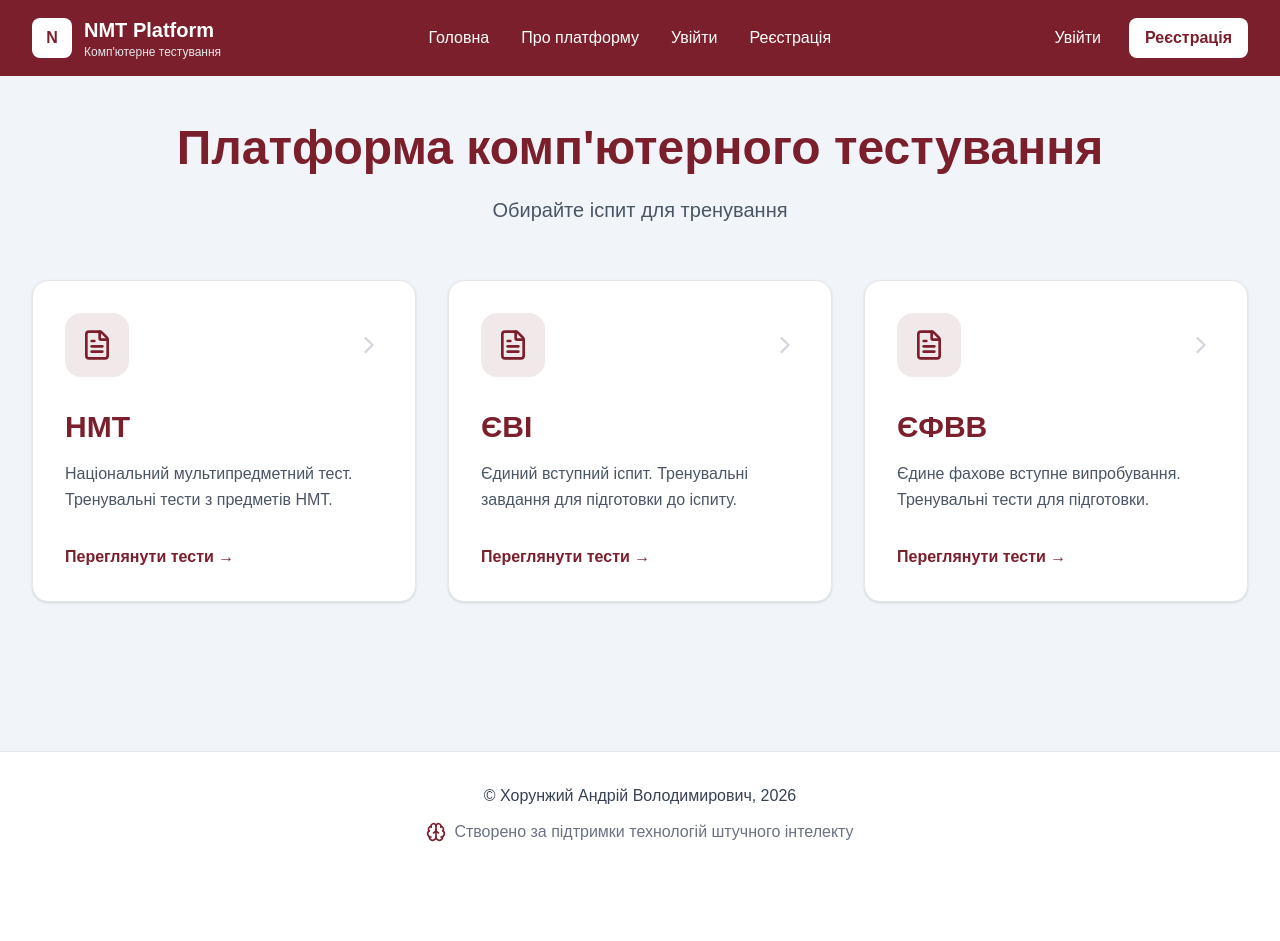
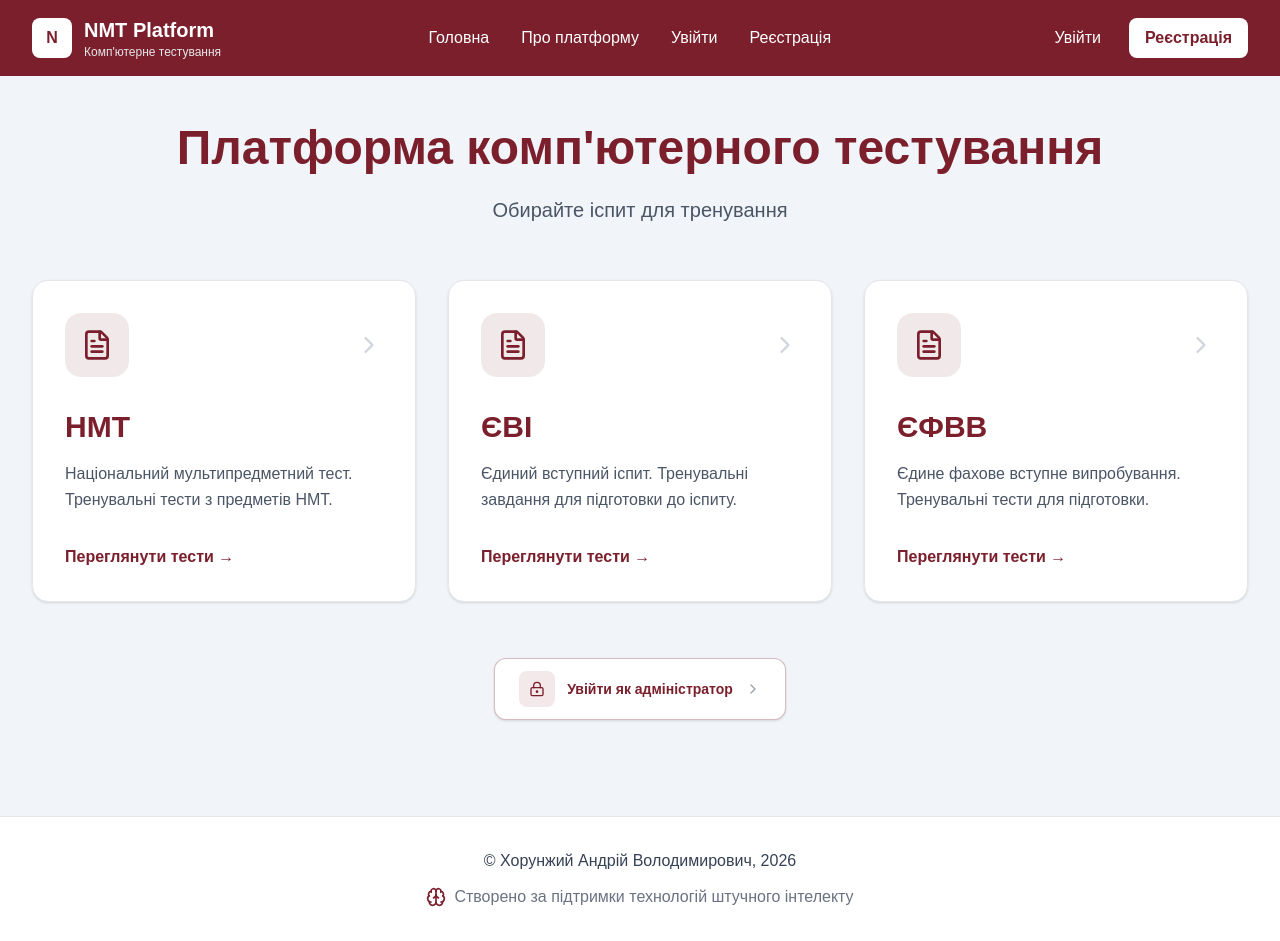
Before and after one commit to Andrii-kh-test/nmt-platform, a Next.js app: page / in a window 1280 px wide. Before the commit the page ends 876 px from the top, so only its background shows below. Built offline with nearby package versions, Linux system fonts and the light colour scheme.

Commit message:
Додано кнопку входу адміністратора на головну сторінку

```diff
--- a/app/page.tsx
+++ b/app/page.tsx
@@ -1,4 +1,9 @@
-import { Brain, ChevronRight, FileText } from "lucide-react";
+import {
+  Brain,
+  ChevronRight,
+  FileText,
+  LockKeyhole,
+} from "lucide-react";
 
 const examSections = [
   {
@@ -42,7 +47,6 @@ export default function Home() {
 
         {/* Розділи іспитів */}
         <div className="grid grid-cols-1 md:grid-cols-3 gap-8">
-
           {examSections.map((exam) => (
             <a
               key={exam.type}
@@ -79,11 +83,80 @@ export default function Home() {
                 <div className="mt-8 text-[#7A1F2B] font-semibold">
                   Переглянути тести →
                 </div>
-
               </div>
             </a>
           ))}
+        </div>
 
+        {/* =====================================================
+            ВХІД АДМІНІСТРАТОРА
+        ===================================================== */}
+
+        <div className="mt-14 flex justify-center">
+          <a
+            href="/admin/login"
+            className="
+              group
+              inline-flex
+              items-center
+              gap-3
+              rounded-xl
+              border
+              border-[#7A1F2B]/30
+              bg-white
+              px-6
+              py-3
+              text-sm
+              font-semibold
+              text-[#7A1F2B]
+              shadow-sm
+              transition-all
+              duration-200
+              hover:border-[#7A1F2B]
+              hover:bg-[#F3E8EA]
+              hover:shadow-md
+            "
+          >
+            <span
+              className="
+                flex
+                h-9
+                w-9
+                items-center
+                justify-center
+                rounded-lg
+                bg-[#F3E8EA]
+                transition-colors
+                group-hover:bg-[#7A1F2B]
+              "
+            >
+              <LockKeyhole
+                className="
+                  h-4
+                  w-4
+                  text-[#7A1F2B]
+                  transition-colors
+                  group-hover:text-white
+                "
+                strokeWidth={2}
+              />
+            </span>
+
+            <span>
+              Увійти як адміністратор
+            </span>
+
+            <ChevronRight
+              className="
+                h-4
+                w-4
+                text-gray-400
+                transition-all
+                group-hover:translate-x-1
+                group-hover:text-[#7A1F2B]
+              "
+            />
+          </a>
         </div>
 
       </div>
```
